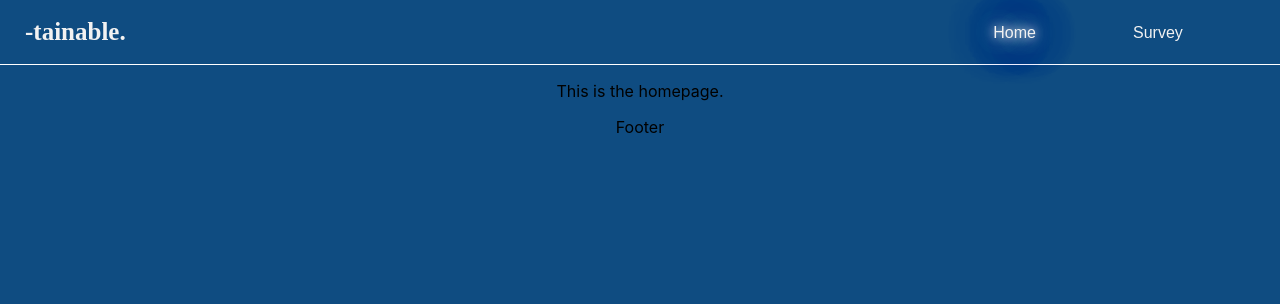
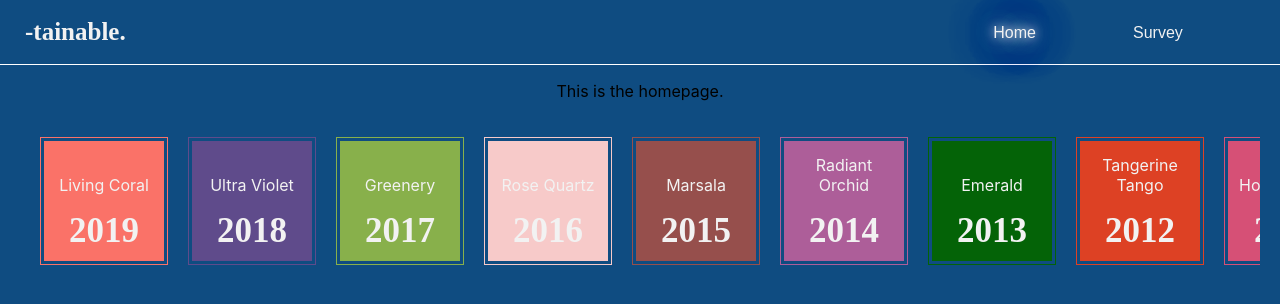
Before and after one commit to JinaZhu/sustainable-fashion, a React (Create React App) app: page /#/ in a window 1280 px wide. Shown: the top 304 px of the page. Built offline with nearby package versions, Linux system fonts and the light colour scheme.

Commit message:
add all colors of the year to footer

```diff
--- a/src/Footer/ColorOfTheYear.js
+++ b/src/Footer/ColorOfTheYear.js
@@ -1,9 +1,36 @@
-import React from 'react';
+import React, { useContext } from 'react';
+
+import {ColorContext} from "../ColorContext"
+import {ColorsContainer, ColorDiv, Year, ColorBorder} from "./styled"
+
+const colors = [
+    {"hex": "#FA7268", "colorName": "Living Coral", "secondaryColor": "#f2f2f2", 'year': "2019"},
+    {"hex": "#5f4b8b", "colorName": "Ultra Violet", "secondaryColor": "#f2f2f2", 'year': "2018"},
+    {"hex": "#88B04B", "colorName": "Greenery", "secondaryColor": "#f2f2f2", 'year': "2017"},
+    {"hex": "#f7cac9", "colorName": "Rose Quartz", "secondaryColor": "#f2f2f2", 'year': "2016"},
+    {"hex": "#964f4c", "colorName": "Marsala", "secondaryColor": "#f2f2f2", 'year': "2015"},
+    {"hex": "#AD5E99", "colorName": "Radiant Orchid", "secondaryColor": "#f2f2f2", 'year': "2014"},
+    {"hex": "#046307", "colorName": "Emerald", "secondaryColor": "#f2f2f2", 'year': "2013"},
+    {"hex": "#DD4124", "colorName": "Tangerine Tango", "secondaryColor": "#f2f2f2", 'year': "2012"},
+    {"hex": "#D65076", "colorName": "Honeysuckle", "secondaryColor": "#f2f2f2", 'year': "2011"},
+    {"hex": "#40e0d0", "colorName": "Turquoise", "secondaryColor": "#f2f2f2", 'year': "2010"},
+    {"hex": "#EFC050", "colorName": "Mimosa", "secondaryColor": "#f2f2f2", 'year': "2009"},
+]
 
 const ColorOfTheYear = () => {
+    const {color, setColor} = useContext(ColorContext)
+
     return (
-        <div>
-            <p>color</p>
-        </div>
+        <ColorsContainer>
+            {colors.map((yearColor) => {
+                return (
+                    <ColorBorder color={yearColor.hex}><ColorDiv color={yearColor.hex} secondaryColor={yearColor.secondaryColor} key={yearColor.hex}>
+                        <p>{yearColor.colorName}</p><Year>{yearColor.year}</Year>
+                    </ColorDiv></ColorBorder>
+                )
+            })}
+        </ColorsContainer>
     )
 }
+
+export default ColorOfTheYear;
--- a/src/Footer/index.js
+++ b/src/Footer/index.js
@@ -1,22 +1,15 @@
 import React, { useContext } from 'react';
+
 import {ColorContext} from "../ColorContext"
+import ColorOfTheYear from "./ColorOfTheYear"
 
-const color = [
-{"hex": "#FA7268", "colorName": "Living Coral", "secondaryColor": "#f2f2f2", 'year': "2019"},
-{"hex": "#5f4b8b", "colorName": "Ultra Violet", "secondaryColor": "#f2f2f2", 'year': "2018"},
-{"hex": "#88B04B", "colorName": "Greenery", "secondaryColor": "#f2f2f2", 'year': "2017"},
-{"hex": "#f7cac9", "colorName": "Rose Quartz", "secondaryColor": "#f2f2f2", 'year': "2016"},
-{"hex": "#964f4c", "colorName": "Marsala", "secondaryColor": "#f2f2f2", 'year': "2015"},
-{"hex": "#AD5E99", "colorName": "Radiant Orchid", "secondaryColor": "#f2f2f2", 'year': "2014"},
-{"hex": "#AD5E99", "colorName": "Emerald", "secondaryColor": "#f2f2f2", 'year': "2013"},
-]
 
 const Footer = () => {
     const {color, setColor} = useContext(ColorContext)
-    console.log(color)
+
     return (
         <div>
-            <p>Footer</p>
+            <ColorOfTheYear/>
         </div>
     )
 }
--- /dev/null
+++ b/src/Footer/styled.js
@@ -0,0 +1,40 @@
+import styled from "styled-components";
+
+export const ColorsContainer = styled.div`
+    display: flex;
+    align-items: flex-start;
+    justify-content: flex-start;
+    margin: 0;
+    overflow-x: scroll;
+    user-select: none;
+    will-change: transform;
+    margin: 0 20px;
+    padding: 10px;
+`
+
+export const ColorDiv = styled.div`
+    display: flex;
+    align-items: center;
+    justify-content: flex-end;
+    flex-direction: column;
+    min-width: 100px;
+    max-width: 100px;
+    padding: 10px;
+    height: 100px;
+    color: ${(props) => props.secondaryColor};
+    background-color: ${(props) => props.color};
+    overflow: hidden;
+`
+export const ColorBorder = styled.div`
+    border: 1px solid ${(props) => props.color};
+    padding: 3px;
+    margin: 10px;
+`
+
+export const Year = styled.p`
+    font-family: "Gravitas One", cursive;
+    font-weight: bold;
+    font-size: 35px;
+    margin: 0;
+    padding: 0
+`
```
